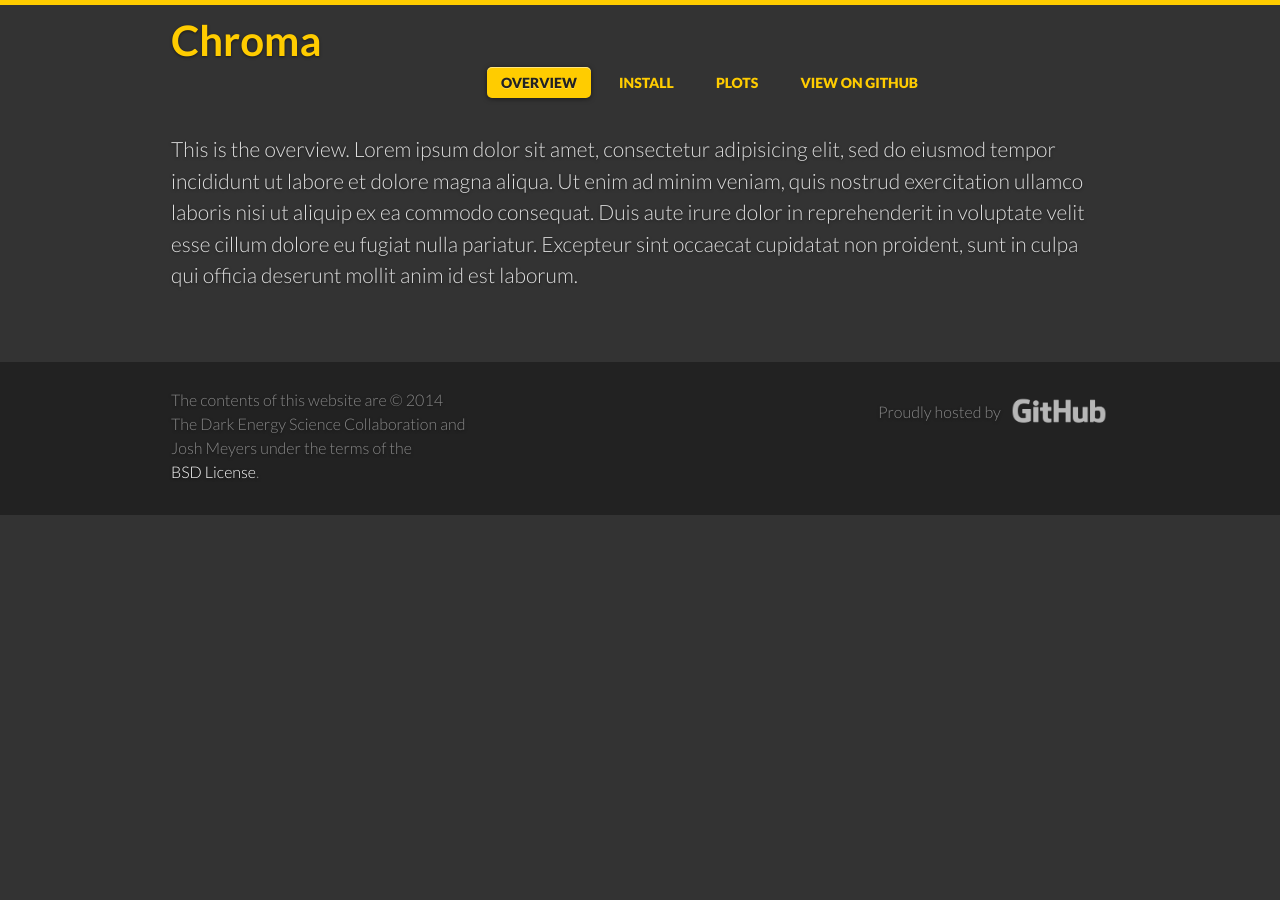
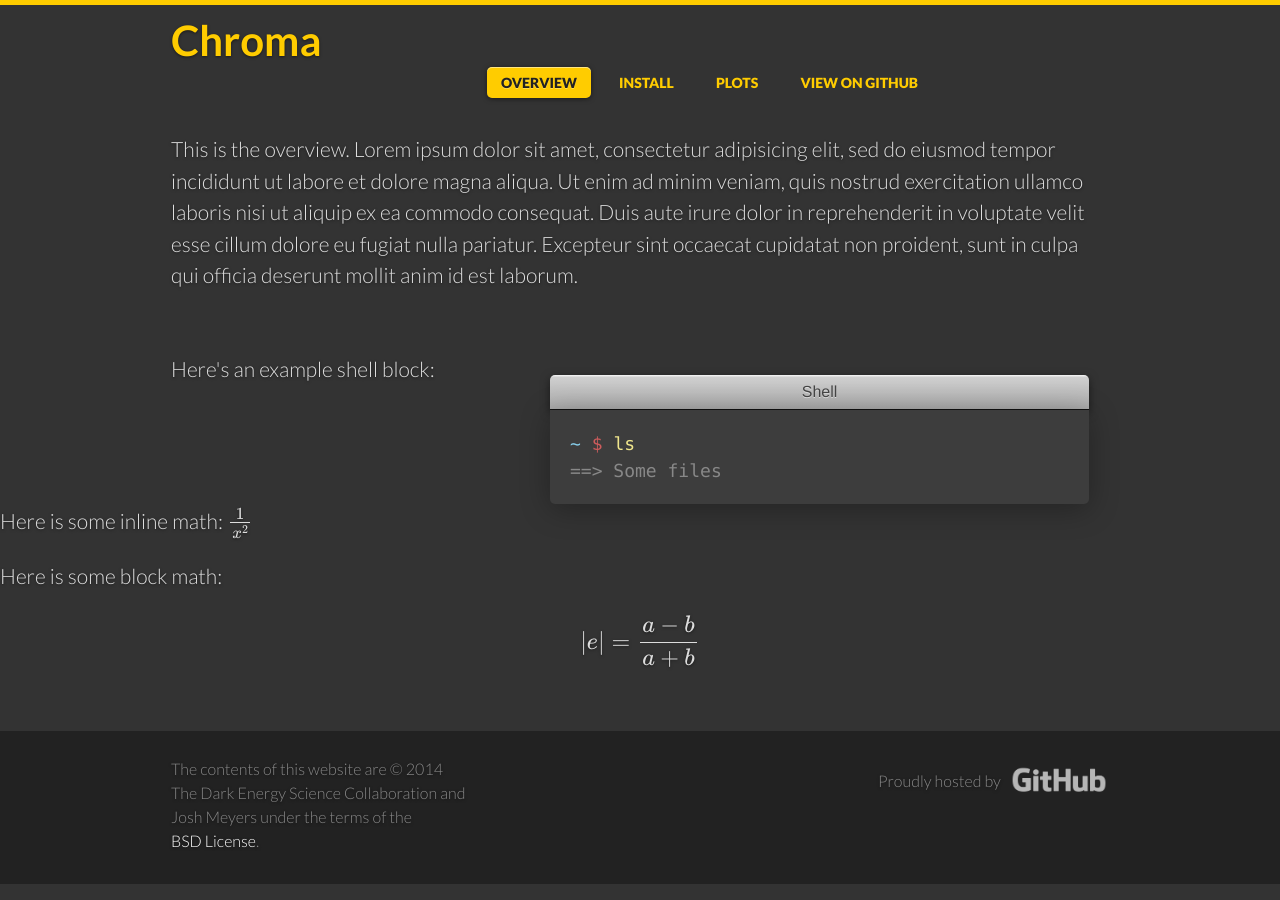
Before and after one commit to LSSTDESC/chroma, a Jekyll site: the page built from index.html, in a window 1280 px wide. Built offline with Jekyll 4.4.1, drawn with Linux system fonts in a browser that asks for light colours; some web fonts are replaced; formulas are drawn with MathJax 3.

Commit message:
try out a shell block and some MathJAX

```diff
--- a/_includes/css/style.css
+++ b/_includes/css/style.css
@@ -200,10 +200,10 @@ body > footer a:hover img {
 /* Quickstart */
 
 .quickstart {
-  background: #3F1F1F;
+  /*background: #3F1F1F;
   color: #fff;
   margin: 60px 0;
-  box-shadow: inset 0 3px 10px rgba(0,0,0,.4);
+  box-shadow: inset 0 3px 10px rgba(0,0,0,.4);*/
 }
 
 .quickstart .content {
--- a/_includes/top.html
+++ b/_includes/top.html
@@ -7,5 +7,6 @@
   <link href='http://fonts.googleapis.com/css?family=Lato:100,300,400,700,900,100italic,300italic,400italic,700italic,900italic' rel='stylesheet' type='text/css'>
   <link href='http://fonts.googleapis.com/css?family=Arizonia' rel='stylesheet' type='text/css'>
   <link rel="stylesheet" href="{{ site.url }}/css/screen.css" />
-  <!--<script src="{{ site.url }}/js/modernizr-2.5.3.min.js"></script>-->
+  <script src="{{ site.url }}/js/modernizr-2.5.3.min.js"></script>
+  <script type="text/javascript" src="http://cdn.mathjax.org/mathjax/latest/MathJax.js?config=TeX-AMS-MML_HTMLorMML"></script>
 </head>
--- a/index.html
+++ b/index.html
@@ -11,3 +11,31 @@ overview: true
     </div>
   </div>
 </section>
+<section class="quickstart">
+  <div class="grid">
+    <div class="unit whole center-on-mobiles">
+      <p class="line">  Here's an example shell block:</p>
+      <div class="unit golden-large code">
+        <p class="title">Shell</p>
+        <div class="shell">
+          <p class="line">
+            <span class="path">~</span>
+            <span class="prompt">$</span>
+            <span class="command">ls</span>
+          </p>
+          <p class="line">
+            <span class="output"> ==> Some files</span>
+          </p>
+        </div>
+      </div>
+    </div>
+  </div>
+</section>
+<section>
+  <p>
+    Here is some inline math: \( \frac{1}{x^{2}} \)
+  </p>
+  <p>Here is some block math:
+    \[ |e| = \frac{a-b}{a+b} \]
+  </p>
+</section>
```
